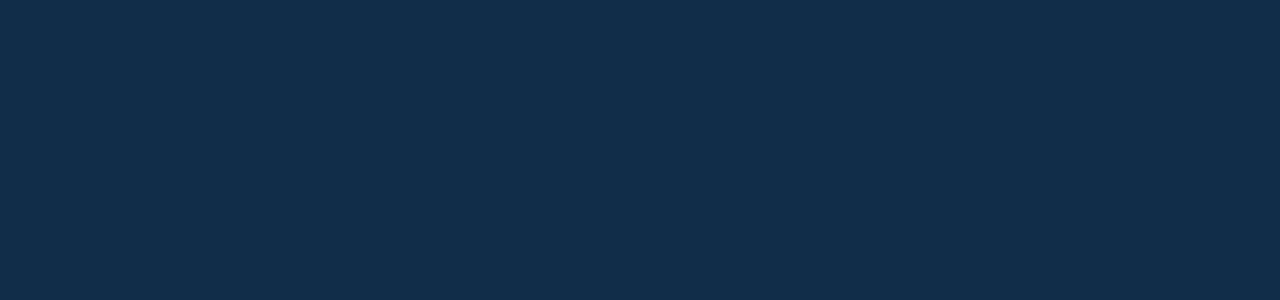
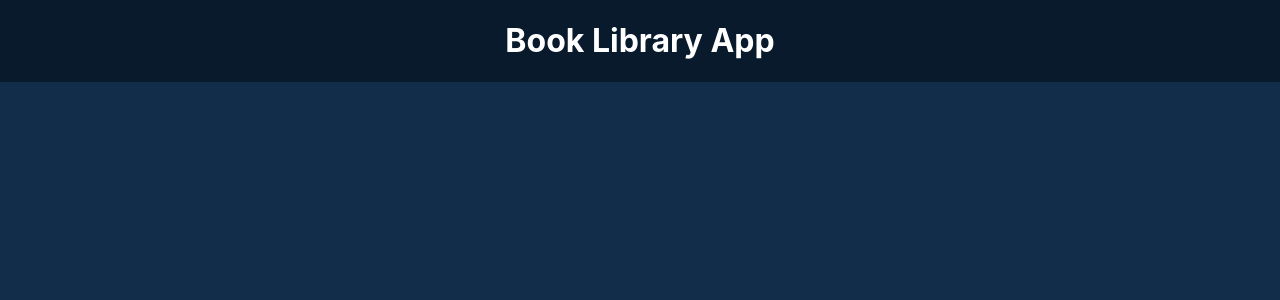
Before and after one commit to AleksY22/Book-Library-app, a React (Create React App) app in the folder frontend/: page / in a window 1280 px wide. Shown: the top 300 px of the page. Built offline with nearby package versions, Linux system fonts and the light colour scheme.

Commit message:
Initial React App

```diff
--- a/frontend/package.json
+++ b/frontend/package.json
@@ -32,5 +32,9 @@
       "last 1 firefox version",
       "last 1 safari version"
     ]
-  }
+  },
+  "main": "index.js",
+  "author": "",
+  "license": "ISC",
+  "description": ""
 }
--- a/frontend/public/index.html
+++ b/frontend/public/index.html
@@ -11,7 +11,7 @@
     />
     <link rel="apple-touch-icon" href="%PUBLIC_URL%/logo192.png" />
     <link rel="manifest" href="%PUBLIC_URL%/manifest.json" />
-    <title>React App</title>
+    <title>Book Library App</title>
   </head>
   <body>
     <div id="root"></div>
--- a/frontend/src/components/app/App.css
+++ b/frontend/src/components/app/App.css
@@ -1,3 +1,57 @@
-.App {
+.app {
+   display: flex;
+   flex-direction: column;
+   align-items: center;
+   justify-content: center;
    text-align: center;
 }
+
+.app-header {
+   background-color: #0a1a2d;
+   color: #fff;
+   width: 100%;
+   margin-bottom: 20px;
+}
+
+.app-main {
+   display: flex;
+   justify-content: space-between;
+   width: 80%;
+   margin: 0 auto;
+}
+
+.app-left-column {
+   flex: 1;
+   flex-basis: 35%;
+   display: flex;
+   align-items: center;
+   align-self: flex-start;
+}
+
+.app-right-column {
+   flex: 1;
+   flex-basis: 65%;
+   display: flex;
+   flex-direction: column;
+}
+
+.app-block {
+   padding: 20px;
+   margin: 20px;
+   background-color: #f2f2f2;
+   border-radius: 5px;
+   box-shadow: 0 2px 4px rgba(0, 0, 0, 0.1);
+}
+
+@media (max-width: 1024px) {
+   .app-main {
+      width: 100%;
+      flex-direction: column;
+   }
+
+   .app-left-column,
+   .app-right-column {
+      flex-basis: 100%;
+      align-self: unset;
+   }
+}
--- a/frontend/src/components/app/App.js
+++ b/frontend/src/components/app/App.js
@@ -1,7 +1,13 @@
 import "./App.css";
 
 function App() {
-  return <div className="App"></div>;
+  return (
+    <div className="app">
+      <header className="app-header">
+        <h1>Book Library App</h1>
+      </header>
+    </div>
+  );
 }
 
 export default App;
--- a/frontend/src/index.css
+++ b/frontend/src/index.css
@@ -1,13 +1,12 @@
-* {
+body {
    margin: 0;
-   padding: 0;
+   font-family: -apple-system, BlinkMacSystemFont, "Segoe UI", "Roboto", "Oxygen", "Ubuntu", "Cantarell", "Fira Sans",
+      "Droid Sans", "Helvetica Neue", sans-serif;
+   -webkit-font-smoothing: antialiased;
+   -moz-osx-font-smoothing: grayscale;
+   background-color: #112d49;
 }
 
-body {
-   height: 100%;
-   width: 100%;
-   font-family: "Segoe UI", "Roboto", "Oxygen", "Ubuntu", "Cantarell", "Fira Sans", "Droid Sans", "Helvetica Neue",
-      sans-serif;
-   background-color: #112d49;
-   color: white;
+code {
+   font-family: source-code-pro, Menlo, Monaco, Consolas, "Courier New", monospace;
 }
```
Also changed, not shown: 2 other files (tests, documents, lock files or other folders).
